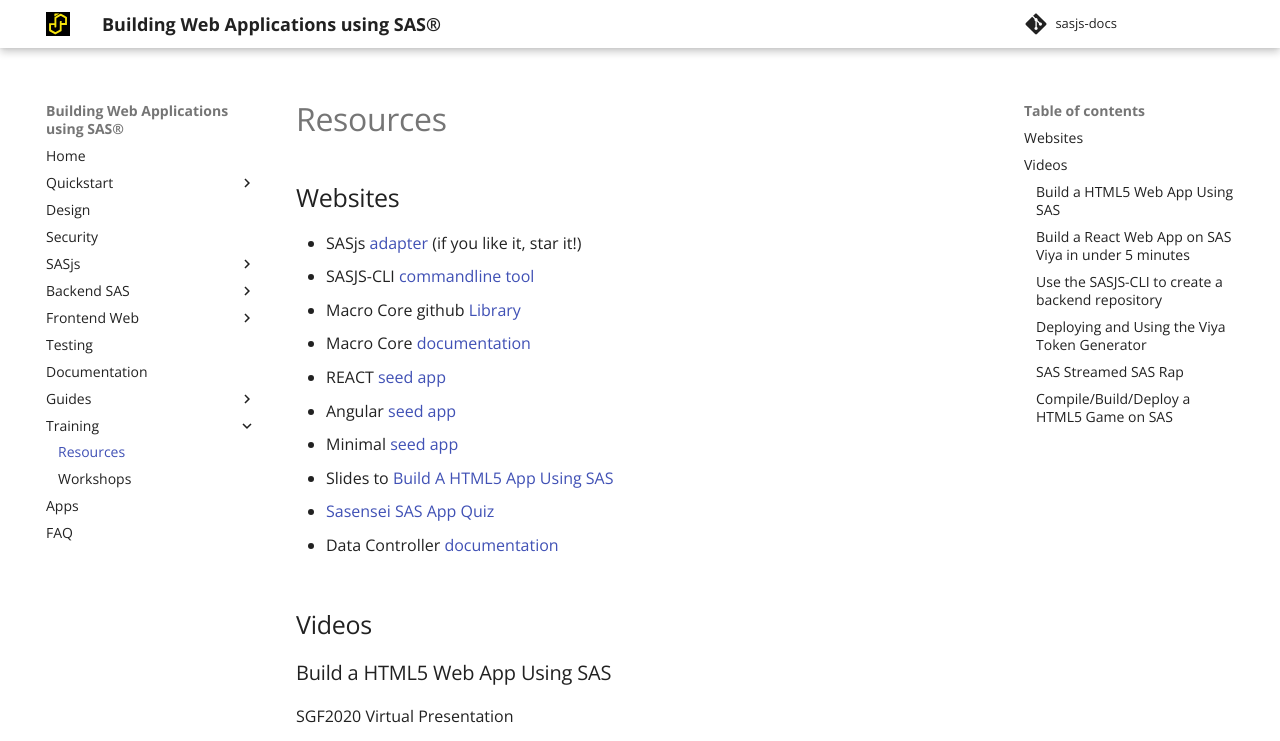
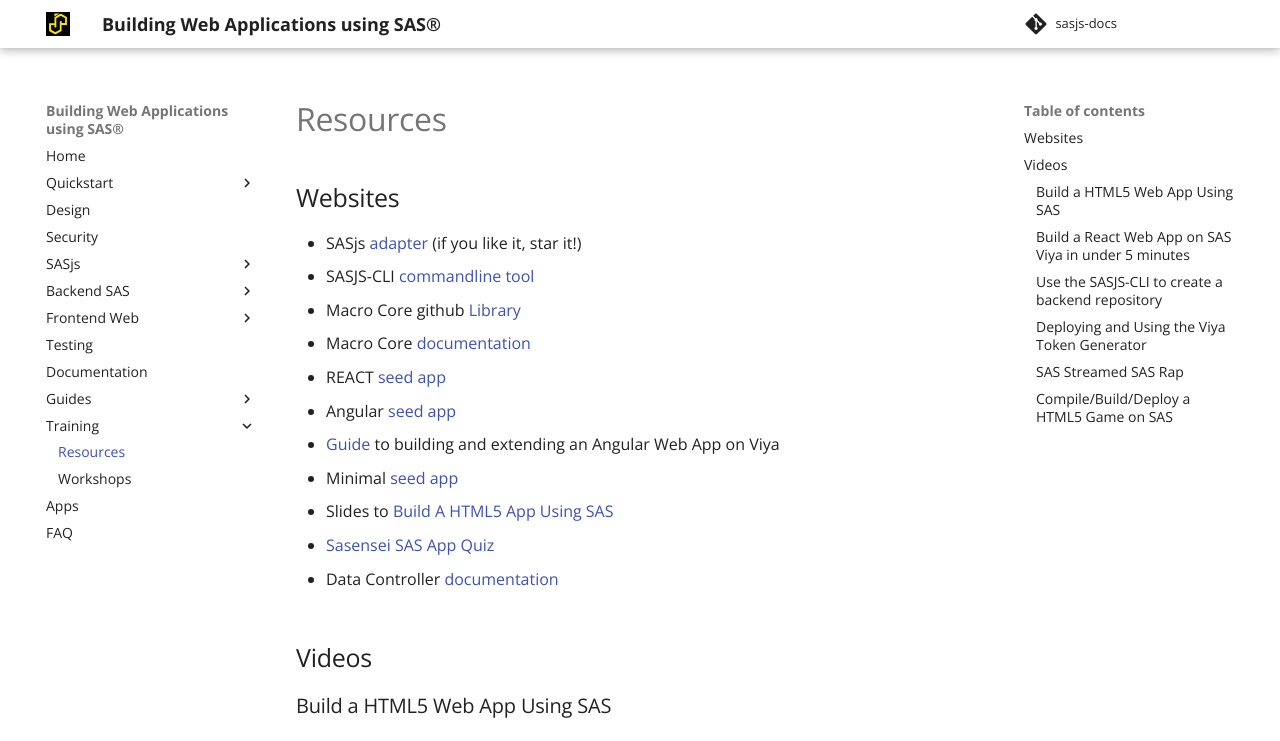
Before and after one commit to sasjs/sasjs.io, an MkDocs documentation site: the page built from docs/resources.md, in a window 1280 px wide and 900 px high, cut to the strip 0-741 px from the top of the window. Built offline with MkDocs 1.6.1 and Material for MkDocs 9.7.7, drawn with Linux system fonts in a browser that asks for light colours.

Commit message:
adding link

```diff
--- a/docs/resources.md
+++ b/docs/resources.md
@@ -9,6 +9,7 @@
 * Macro Core [documentation](https://core.sasjs.io)
 * REACT [seed app](https://github.com/sasjs/react-seed-app)
 * Angular [seed app](https://github.com/sasjs/angular-seed-app)
+* [Guide](https://medium.com/@mihajlo.medjedovic/build-an-angular-web-app-on-sas-397419756981) to building and extending an Angular Web App on Viya
 * Minimal [seed app](https://github.com/sasjs/minimal-seed-app)
 * Slides to [Build A HTML5 App Using SAS](https://slides.com/allanbowe/sgf2020)
 * [Sasensei SAS App Quiz](https://sasensei.com/questions/filter?tags_any=[13])
```
